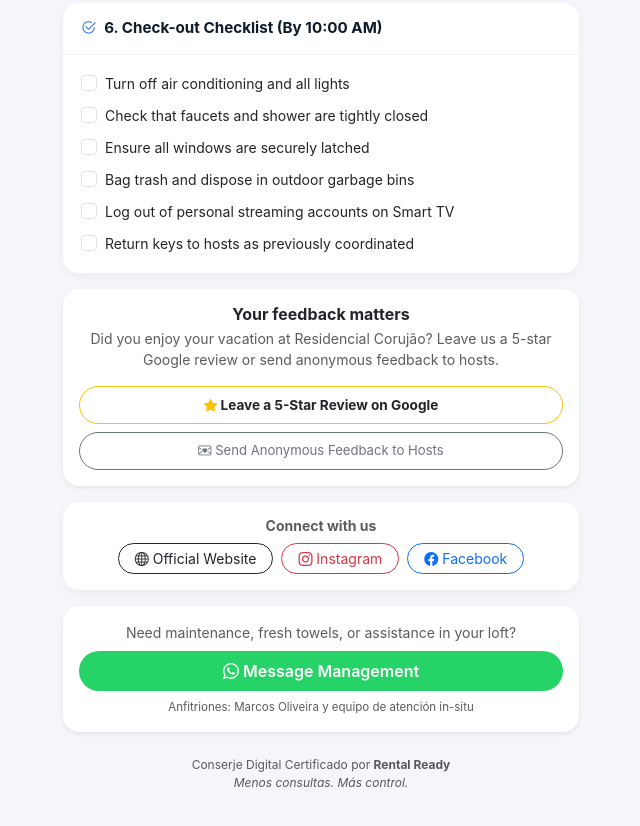
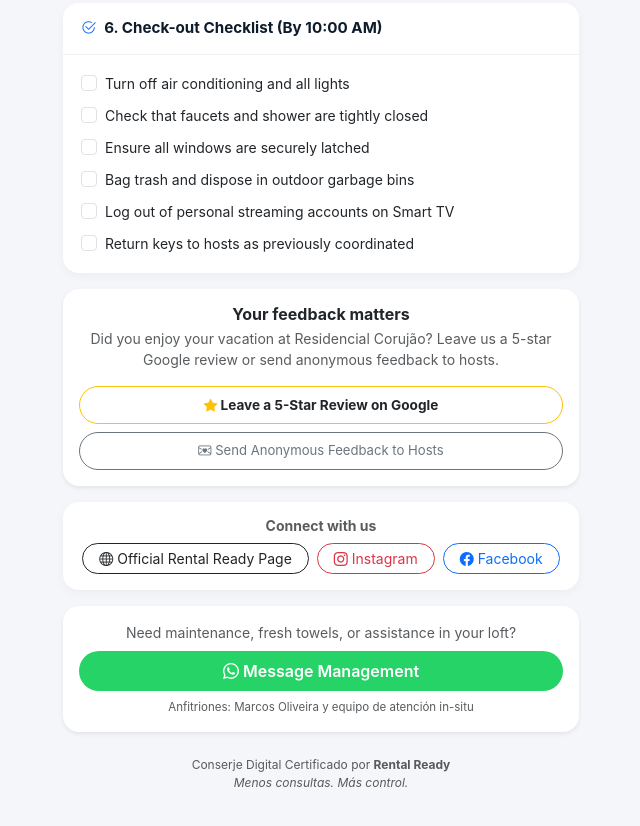
Before and after one commit to rentalready/conserje-corujao, a plain HTML site: page index.html in a window 1280 px wide. Shown: the part 4283-5109 px from the top of the page, without its empty margins (319-959 px from the left). Drawn offline with nearby package versions, Linux system fonts and the light colour scheme; no server answers.

Commit message:
Update index.html

```diff
--- a/index.html
+++ b/index.html
@@ -321,7 +321,7 @@
 
         <div class="mb-3">
           <h6 class="fw-bold small mb-1"><i class="bi bi-wind text-warning"></i> <span data-i18n="wind_t">Alerta Viento Sur (Ventanas):</span></h6>
-          <p class="small text-muted mb-0" data-i18n="wind_d">Si tu unidad cuenta con ventana en el baño orientada al sur (lofts familiares) y salís del loft o se avecina tormenta, <em>recordá dejarla cerrada</em>; el viento sur en la costa puede provocar fuertes golpes de aire o ingreso de lluvia.</p>
+          <p class="small text-muted mb-0" data-i18n="wind_d">Si tu unidad cuenta con ventana en el baño orientada al sur (lofts familiares) y salís del loft o se avecina tormenta, recordá dejarla cerrada; el viento sur en la costa puede provocar fuertes golpes de aire o ingreso de lluvia.</p>
         </div>
         <hr class="my-2">
 
@@ -486,17 +486,17 @@
       </div>
     </div>
 
-    <!-- 8. SITIO WEB Y REDES SOCIALES -->
+    <!-- 8. SITIO WEB Y REDES SOCIALES OFICIALES CORREGIDAS -->
     <div class="card card-custom p-3 text-center border-0">
       <h6 class="fw-bold small mb-2 text-muted" data-i18n="social_t">Conectá con nosotros</h6>
       <div class="d-flex justify-content-center gap-2 flex-wrap">
-        <a href="https://sites.google.com/view/rentalready" target="_blank" class="btn btn-sm btn-outline-dark rounded-pill px-3">
-          <i class="bi bi-globe"></i> <span data-i18n="btn_web">Sitio Web Oficial</span>
+        <a href="https://sites.google.com/view/rentalready/para-hu%C3%A9spedes/red-de-alojamientos-rental-ready/residencial-corujao" target="_blank" class="btn btn-sm btn-outline-dark rounded-pill px-3">
+          <i class="bi bi-globe"></i> <span data-i18n="btn_web">Ficha Oficial Rental Ready</span>
         </a>
-        <a href="https://www.instagram.com/estacionamiento_corujao/" target="_blank" class="btn btn-sm btn-outline-danger rounded-pill px-3">
+        <a href="https://www.instagram.com/residencialcorujao/" target="_blank" class="btn btn-sm btn-outline-danger rounded-pill px-3">
           <i class="bi bi-instagram"></i> Instagram
         </a>
-        <a href="https://www.facebook.com/profile.php?id=61596299109713" target="_blank" class="btn btn-sm btn-outline-primary rounded-pill px-3">
+        <a href="https://www.facebook.com/profile.php?id=61596678683053" target="_blank" class="btn btn-sm btn-outline-primary rounded-pill px-3">
           <i class="bi bi-facebook"></i> Facebook
         </a>
       </div>
@@ -614,7 +614,7 @@
         btn_review: "Dejanos tu Reseña 5 Estrellas en Google",
         btn_anon: "Enviar Sugerencia Anónima a los Anfitriones",
         social_t: "Conectá con nosotros",
-        btn_web: "Sitio Web Oficial",
+        btn_web: "Ficha Oficial Rental Ready",
         wa_prompt: "¿Dudas operativas, mantenimiento o asistencia en tu loft?",
         wa_btn: "Hablar con la Administración",
         wa_msg: "¡Hola! Estoy alojado en Residencial Corujão y me comunico a través del Conserje Digital."
@@ -691,7 +691,7 @@
         btn_review: "Deixar Avaliação 5 Estrelas no Google",
         btn_anon: "Enviar Sugestão Anônima aos Anfitriões",
         social_t: "Conecte-se conosco",
-        btn_web: "Site Oficial",
+        btn_web: "Ficha Oficial Rental Ready",
         wa_prompt: "Dúvidas operacionais ou suporte no seu loft?",
         wa_btn: "Falar com a Administração",
         wa_msg: "Olá! Estou hospedado no Residencial Corujão e estou entrando em contato pelo Concierge Digital."
@@ -768,7 +768,7 @@
         btn_review: "Leave a 5-Star Review on Google",
         btn_anon: "Send Anonymous Feedback to Hosts",
         social_t: "Connect with us",
-        btn_web: "Official Website",
+        btn_web: "Official Rental Ready Page",
         wa_prompt: "Need maintenance, fresh towels, or assistance in your loft?",
         wa_btn: "Message Management",
         wa_msg: "Hello! I am staying at Residencial Corujão and contacting you via the Digital Concierge."
```
